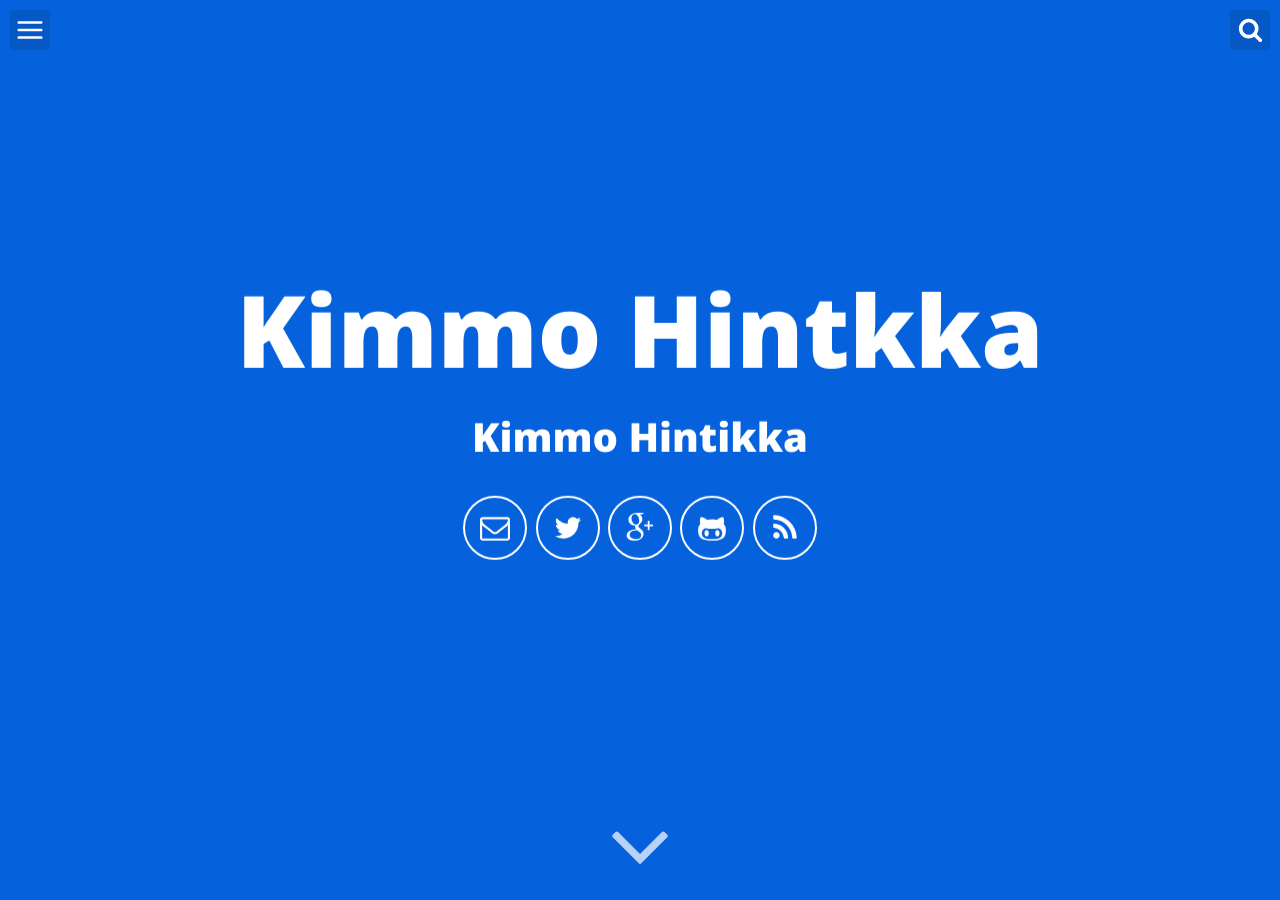
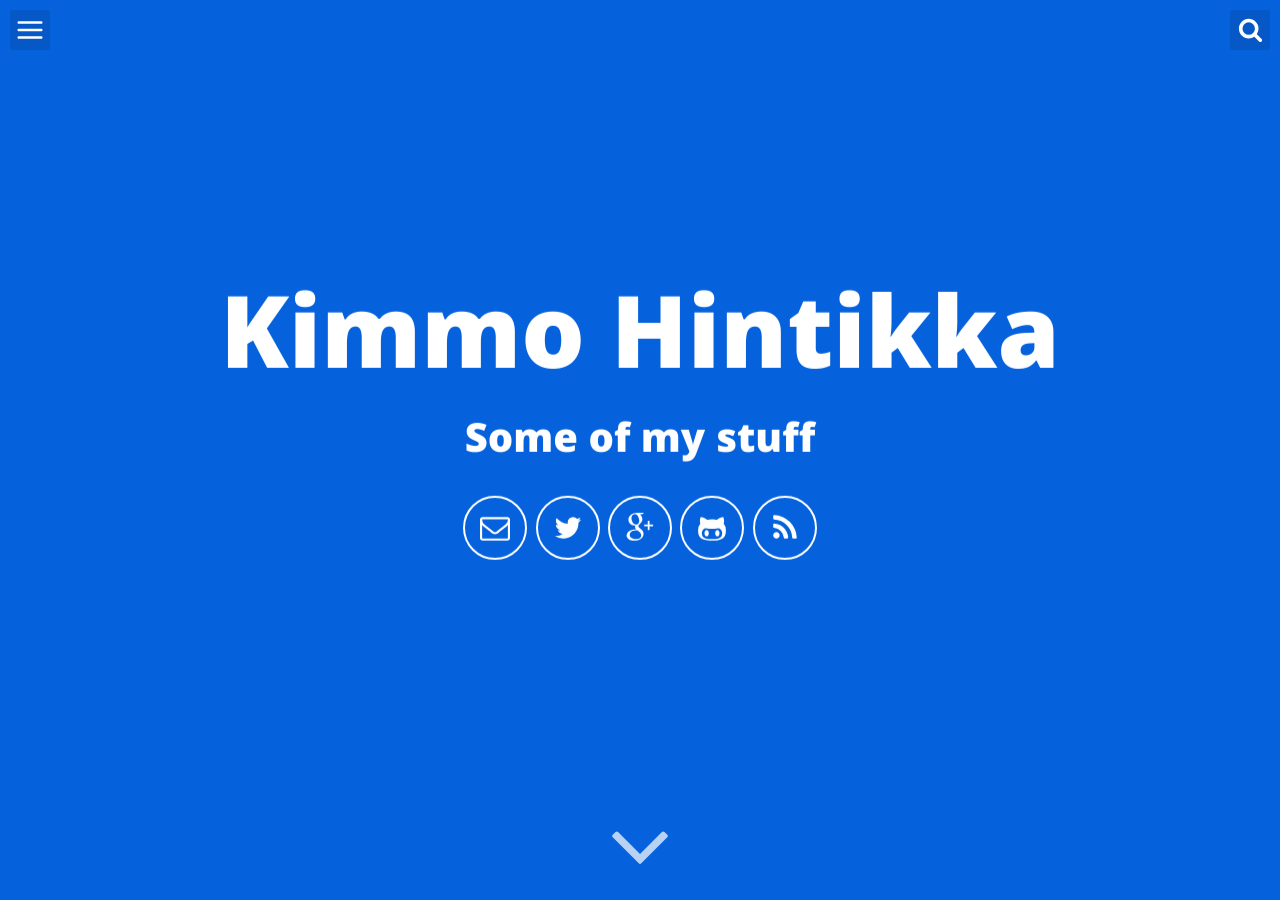
Before and after one commit to riseofthetigers/HintikkaKimmo.github.io, a Jekyll site: the page built from index.html, in a window 1280 px wide and 900 px high. Built offline with Jekyll 4.4.1, drawn with Linux system fonts in a browser that asks for light colours; some of the changed text lies outside the part shown.

Commit message:
Configuration changes

```diff
--- a/_config.yml
+++ b/_config.yml
@@ -4,14 +4,14 @@ baseurl: "http://www.kimmohintikka.com/" # the subpath of your site, e.g. /blog/
 url: "http://www.kimmohintikka.com/" # the base hostname & protocol for your site
 
 # User settings
-username: Kimmo Hintkka
+username: Kimmo Hintikka
 user_description: Kimmo Hintikka Thinker, Tinker and Doer
-user_title: Kimmo Hintikka
+user_title: Some of my stuff
 email: hintikkakimmo@gmail.com
 twitter_username: KimmoHintikka
-github_username:  HintikkaKimmo
-gplus_username:  lorem_ipsum
-disqus_username: lorem_ipsum
+github_username: HintikkaKimmo
+linkedin_username:  lorem_ipsum
+disqus_username: kimmohintikka
 
 # Build settings
 markdown: kramdown
--- a/_includes/footer.html
+++ b/_includes/footer.html
@@ -1,4 +1,4 @@
 <footer>
-    <p>Made with <a href="http://jekyllrb.com/" target="_blank">Jekyll</a> and <span class="love">❤</span> by <a href="http://willianjusten.com">Willian Justen</a></p>
+    <p>Made with <a href="http://jekyllrb.com/" target="_blank">Jekyll</a> and <span class="love">❤</span> by <a href="http://www.kimmohintikka.com">Kimmo Hintikka</a></p>
 </footer>
 <script src="{{ "/assets/js/main.js" | prepend: site.baseurl }}"></script>
--- a/_includes/header-default.html
+++ b/_includes/header-default.html
@@ -7,7 +7,7 @@
         <div class="icons-home">
             <a aria-label="Send email" href="mailto:{{site.username}}"><svg class="icon icon-email"><use xlink:href="#icon-email"></use></svg></a>
             <a aria-label="My Twitter" target="_blank" href="https://twitter.com/{{site.twitter_username}}"><svg class="icon"><use xlink:href="#icon-twitter"></use></svg></a>
-            <a aria-label="My Google Plus" target="_blank" href="https://plus.google.com/+{{gplus_username}}/posts"><svg class="icon"><use xlink:href="#icon-google-plus"></use></svg></a>
+            <a aria-label="My Linkedin" target="_blank" href="https://www.linkedin.com/in//+{{linkedin_username}}/posts"><svg class="icon"><use xlink:href="#icon-google-plus"></use></svg></a>
             <a aria-label="My Github" target="_blank" href="https://github.com/{{site.github_username}}"><svg class="icon icon-github-alt"><use xlink:href="#icon-github-alt"></use></svg></a>
             <a aria-label="Use the RSS to get updated" target="_blank" href="{{ "/feed.xml" | prepend: site.baseurl }}"><svg class="icon icon-rss"><use xlink:href="#icon-rss"></use></svg></a>
         </div>
```
